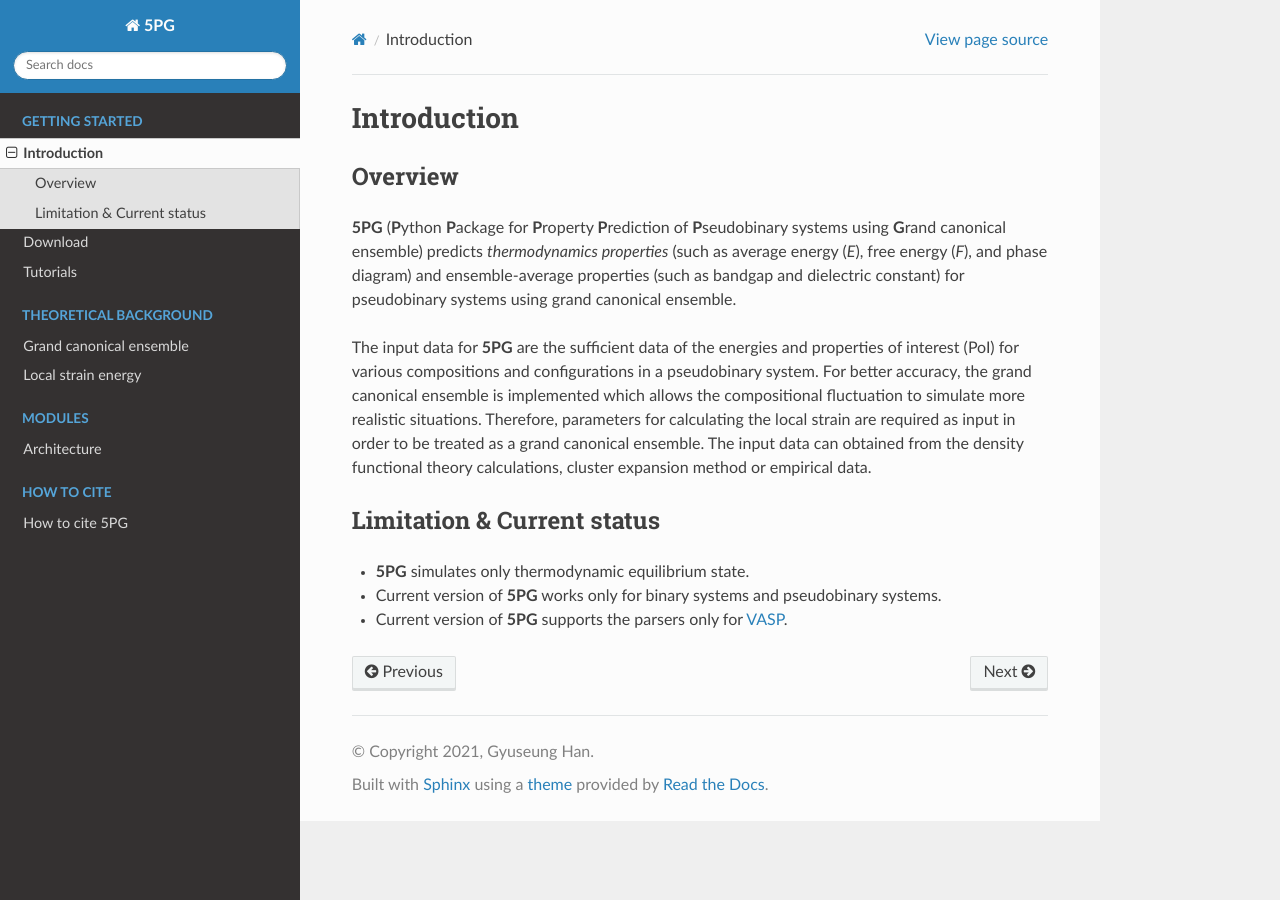
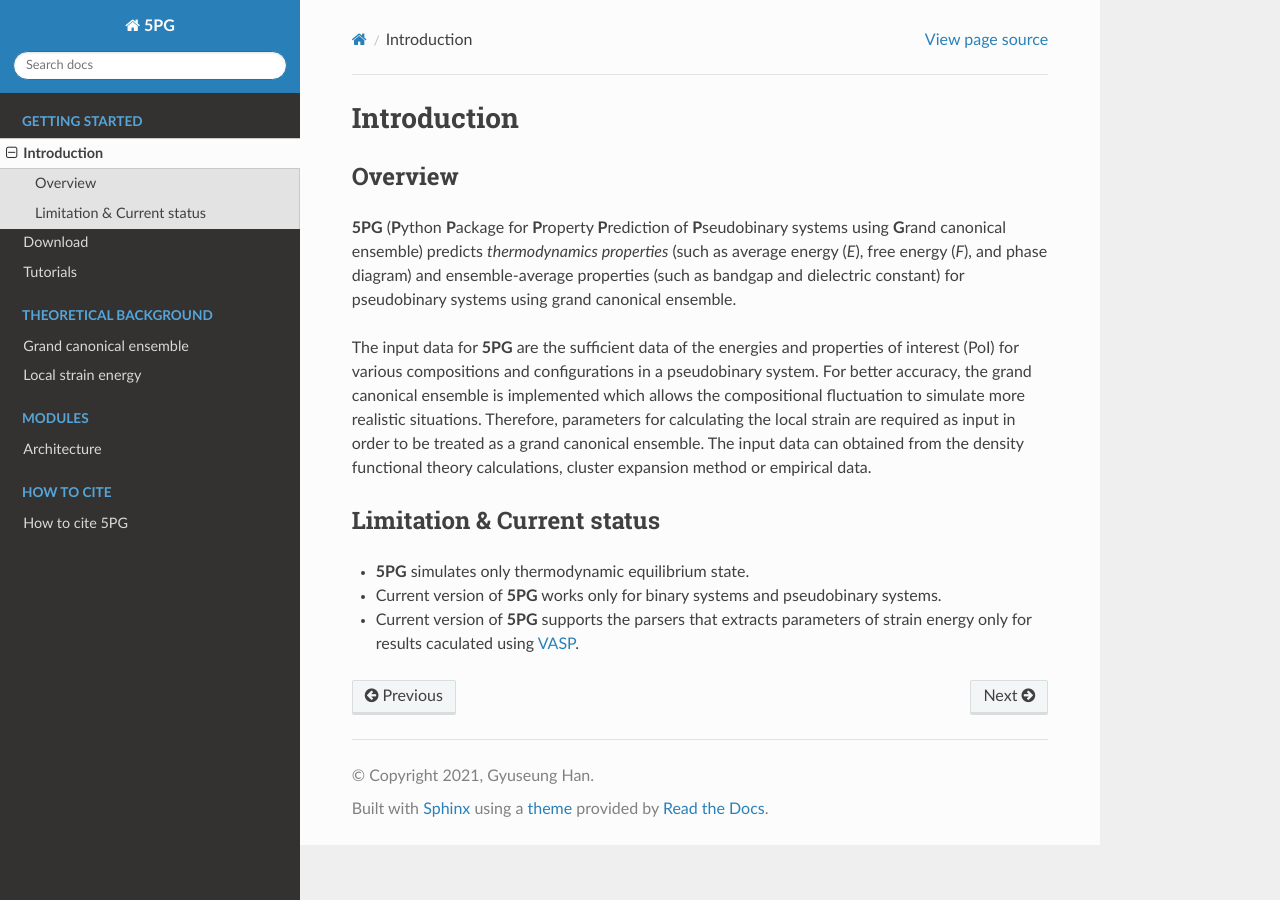
Before and after one commit to Han-Gyuseung/5PG, a Sphinx documentation site: the page built from docs/source/start/introduction.rst, in a window 1280 px wide. Built offline with Sphinx 7.4.7 and the Read the Docs theme 2.0.0, drawn with Linux system fonts in a browser that asks for light colours.

Commit message:
Update introduction.rst

```diff
--- a/docs/source/start/introduction.rst
+++ b/docs/source/start/introduction.rst
@@ -18,4 +18,4 @@ Limitation & Current status
 
 * **5PG** simulates only thermodynamic equilibrium state.
 * Current version of **5PG** works only for binary systems and pseudobinary systems.
-* Current version of **5PG** supports the parsers only for `VASP <https://www.vasp.at/>`_.
+* Current version of **5PG** supports the parsers that extracts parameters of strain energy only for results caculated using `VASP <https://www.vasp.at/>`_.
```
